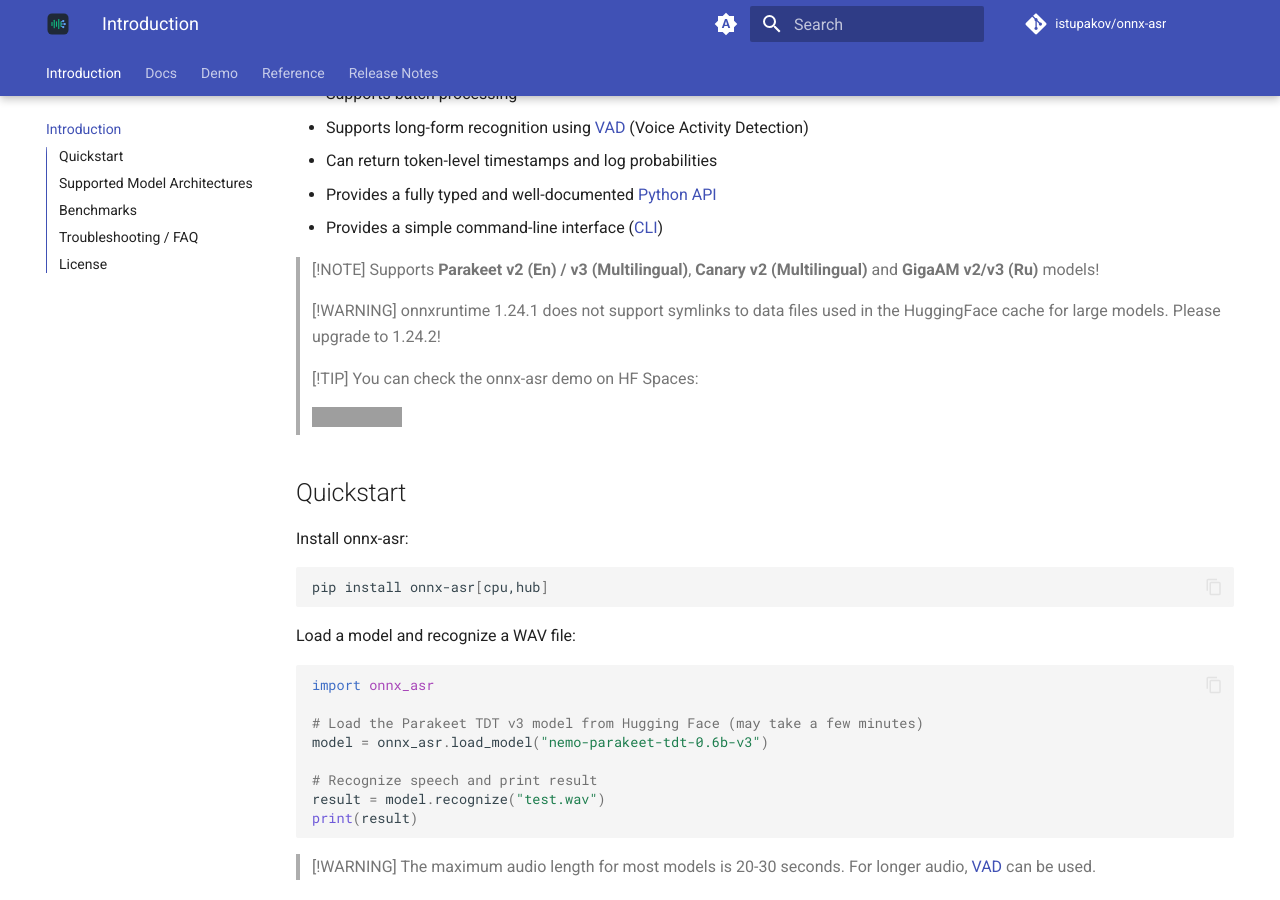
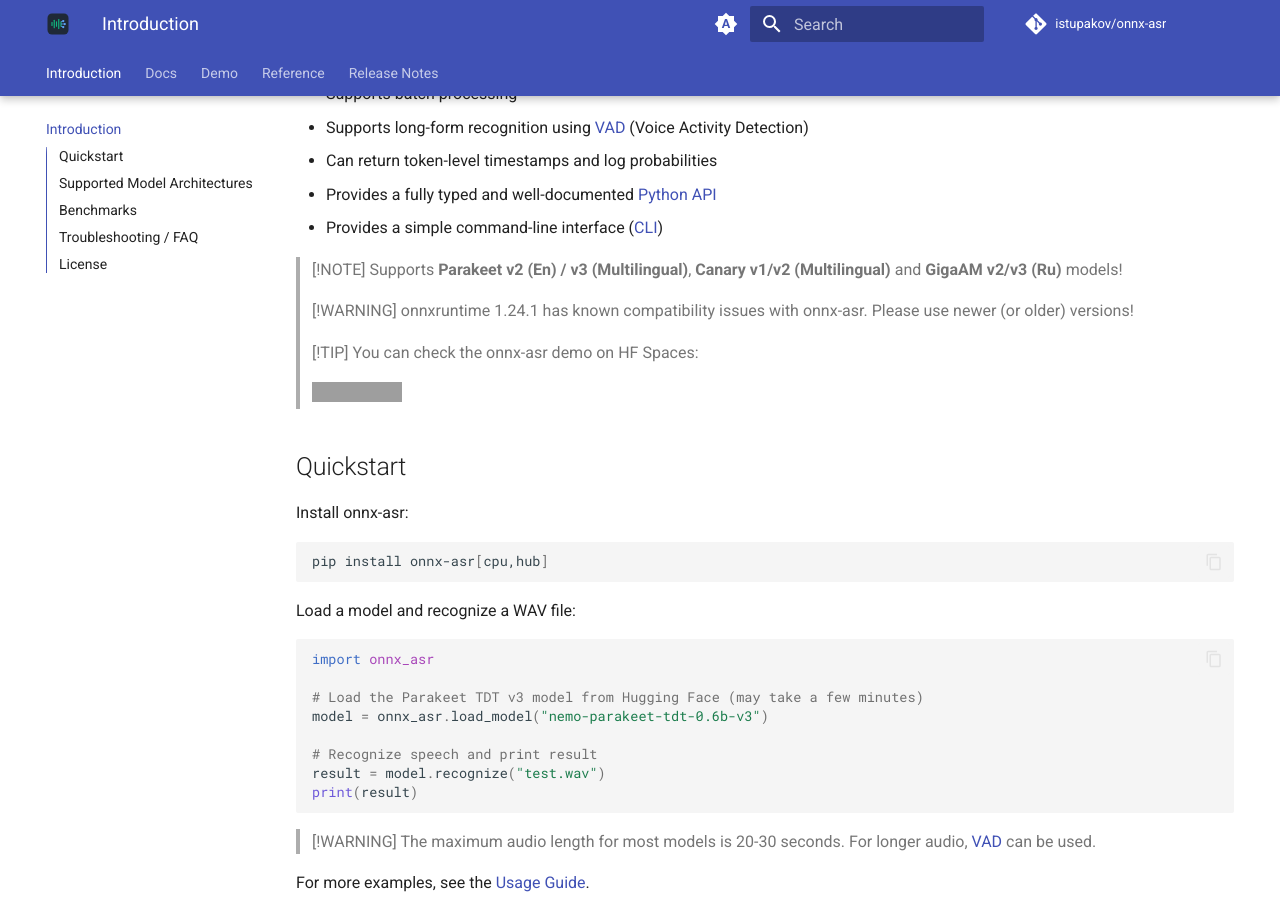
Before and after one commit to istupakov/onnx-asr, an MkDocs documentation site: the page built from docs/index.md, in a window 1280 px wide and 900 px high, scrolled down 631 px. Built offline with MkDocs 1.6.1 and Material for MkDocs 9.7.7, drawn with Linux system fonts in a browser that asks for light colours; plug-ins that fetch from the network failed and are left out; comment, search, counter and statistics services are not loaded; grey boxes are pictures that could not be loaded.

Commit message:
Little fixes

```diff
--- a/README.md
+++ b/README.md
@@ -35,10 +35,10 @@
 * Provides a simple command-line interface ([CLI](https://istupakov.github.io/onnx-asr/usage/#cli))
 
 > [!NOTE]
-> Supports **Parakeet v2 (En) / v3 (Multilingual)**, **Canary v2 (Multilingual)** and **GigaAM v2/v3 (Ru)** models!
+> Supports **Parakeet v2 (En) / v3 (Multilingual)**, **Canary v1/v2 (Multilingual)** and **GigaAM v2/v3 (Ru)** models!
 
 > [!WARNING]
-> onnxruntime 1.24.1 does not support symlinks to data files used in the HuggingFace cache for large models. Please upgrade to 1.24.2!
+> onnxruntime 1.24.1 has known compatibility issues with onnx-asr. Please use newer (or older) versions!
 
 > [!TIP]
 > You can check the onnx-asr demo on HF Spaces:
```
Also changed, not shown: docs/usage.md (+1 -0 lines), 4 other files.
